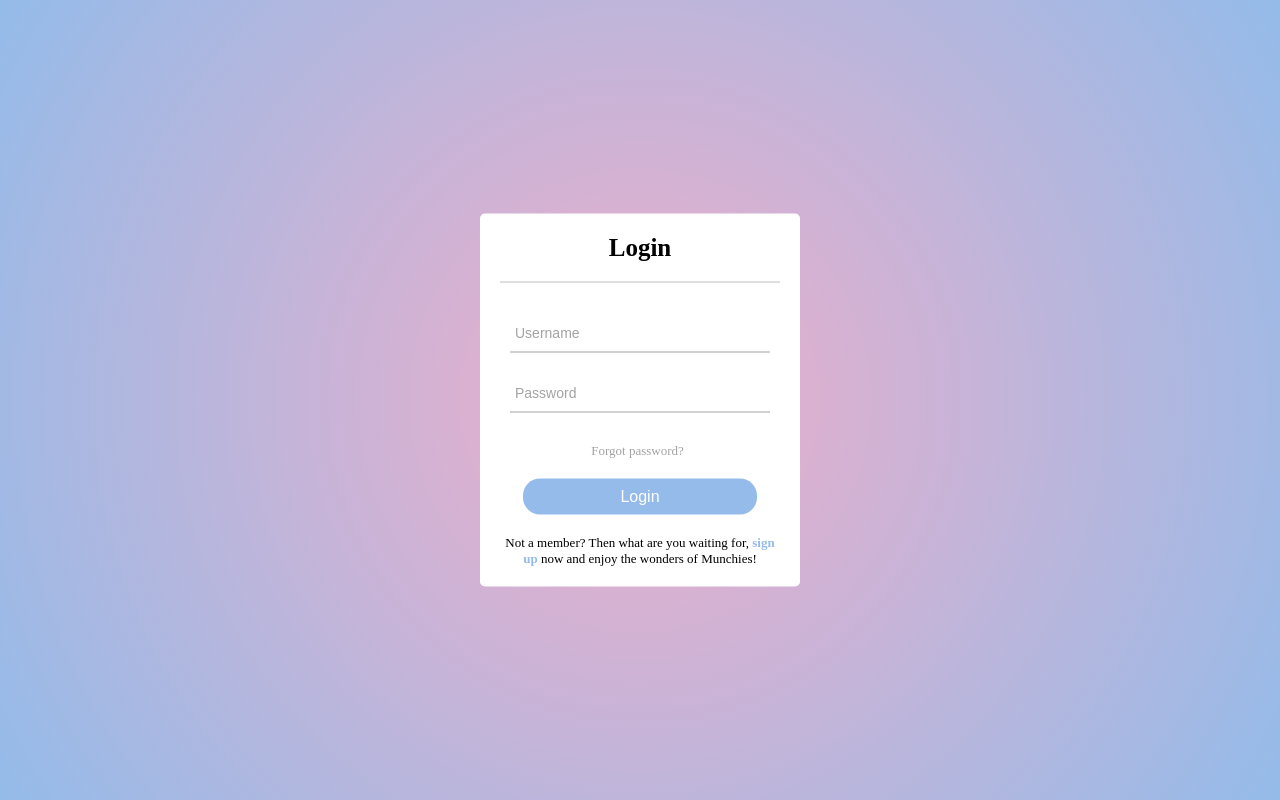
After one commit to StonedHesus/Munchies, a PHP site: page /pages/login.html in a window 1280 px wide. The commit adds this page. Run offline with PHP 8.4, Linux system fonts and the light colour scheme.

Commit message:
I added a log-in page to the project and I also finished the said page's styling and layout, a layout which I will later utilise when designing the sign-up page.

```diff
--- /dev/null
+++ b/pages/login.html
@@ -0,0 +1,30 @@
+<!DOCTYPE html>
+<html lang="en">
+<head>
+    <meta charset="UTF-8">
+    <title>Login page - Munchies</title>
+
+    <link href="./../style/login.css" type="text/css" rel="stylesheet">
+</head>
+<body>
+
+    <section>
+        <div class="authentication">
+            <h1>Login</h1>
+            <form action="" method="post">
+                <input type="text" name="username" id="username"
+                       placeholder="Username" autocomplete="off" required="required">
+                <input type="password" name="password" id="password" placeholder="Password" required="required">
+                <p>Forgot password?</p>
+                <button type="submit">Login</button>
+            </form>
+            <p>Not a member? Then what are you waiting for, <span>sign up</span> now and enjoy the wonders of Munchies!</p>
+        </div>
+    </section>
+
+    <footer>
+
+    </footer>
+
+</body>
+</html>
--- /dev/null
+++ b/style/login.css
@@ -0,0 +1,119 @@
+/* CSS which affects the overall aspect of the document commences here */
+*{
+
+    box-sizing: border-box;
+    padding: 0;
+    margin: 0;
+}
+
+html {
+
+    font-size: 10px;
+    background: rgb(238,174,202);
+    background: radial-gradient(circle, rgba(238,174,202,1) 0%, rgba(148,187,233,1) 100%);
+    height: 100vh;
+}
+/* Ends here. */
+
+/* CSS for the section's authentication class commences here. */
+body section .authentication{
+
+    background-color: #ffffff;
+    display: inline-block;
+    position: absolute;
+    top: 50%;
+    right: 50%;
+    transform: translate(50%, -50%);
+    padding: 2rem;
+    border-radius: 0.5rem;
+
+    min-width: 28rem;
+    max-width: 32rem;
+}
+
+body section .authentication h1{
+
+    font-size: 2.5rem;
+    text-align: center;
+    padding-bottom: 2.0rem;
+    border-bottom: 0.1rem solid silver;
+}
+
+body section .authentication form{
+
+    margin: 1rem;
+}
+
+body section .authentication input{
+
+    width: 100%;
+    margin-top: 2rem;
+    height: 4rem;
+    font-size: 1.4rem;
+    border: none;
+    border-bottom: 0.15rem solid rgb(163, 163, 163);
+    padding: 0 0.5rem;
+    outline: none;
+}
+
+body section .authentication input:hover{
+
+    border-bottom: 0.15rem solid rgba(148,187,233,1);
+}
+
+body section .authentication input::placeholder{
+
+    color: rgb(163, 163, 163);
+}
+
+body section .authentication form p{
+
+    font-size: 1.3rem;
+    padding: 3rem 0.5rem 0 0;
+    color: rgb(163, 163, 163);
+}
+
+body section .authentication form p:hover{
+
+    color: rgb(80 ,80, 80);
+    cursor: pointer;
+}
+
+body section .authentication button[type="submit"]{
+
+    display: block;
+    margin: 2rem auto;
+    font-size: 1.6rem;
+    width: 90%;
+    padding: 0.9rem 0;
+    border-radius: 1.7rem;
+    border: none;
+    background-color: rgba(148,187,233,1);
+    color: white;
+    font-weight: 200;
+}
+
+body section .authentication button[type="submit"]:hover{
+
+    cursor: pointer;
+}
+/* Ends here. */
+
+/* CSS for the section commences here.*/
+body section p{
+
+    text-align: center;
+    font-size: 1.3rem;
+}
+
+body section p span{
+
+    color: rgba(148,187,233,1);
+    font-weight: 600;
+}
+
+body section p span:hover{
+
+    cursor: pointer;
+}
+/* Ends here. */
```
Also changed, not shown: index.html (+6 -3 lines), style/index.css (+9 -4 lines).
